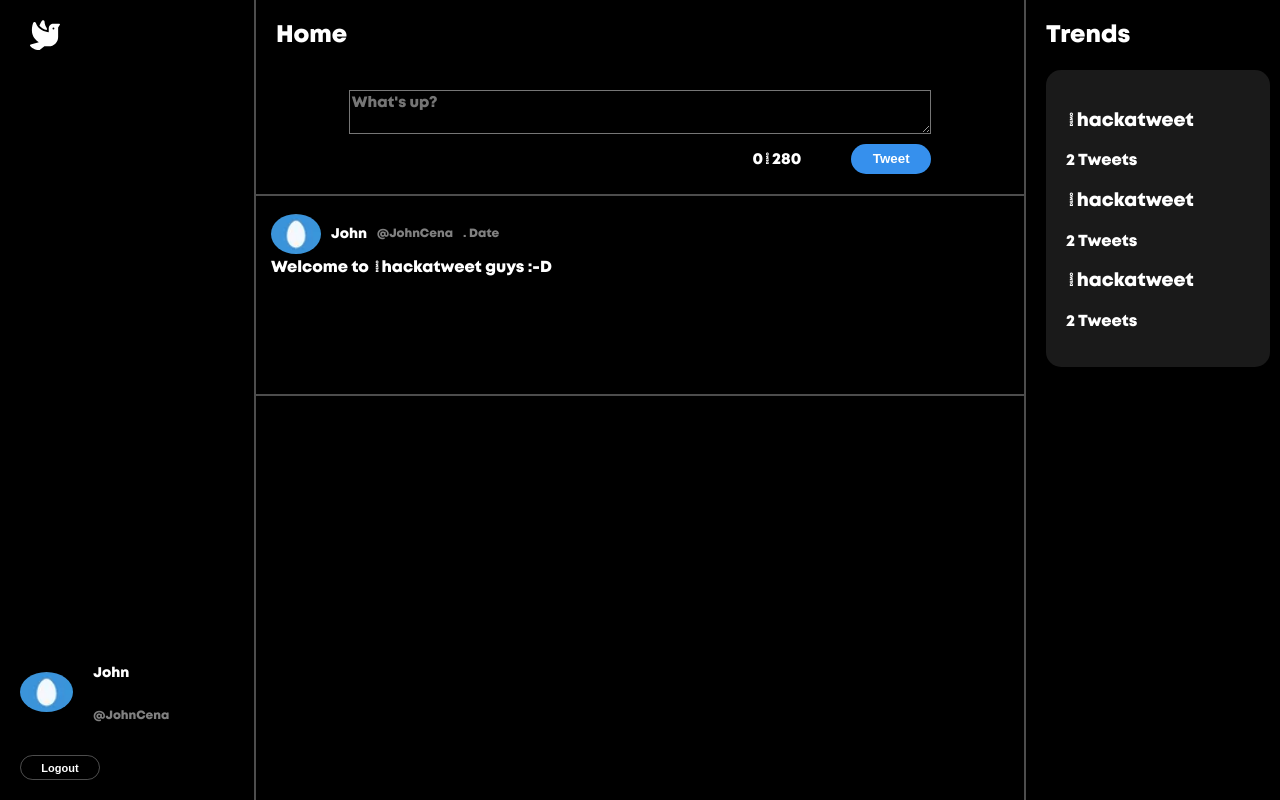
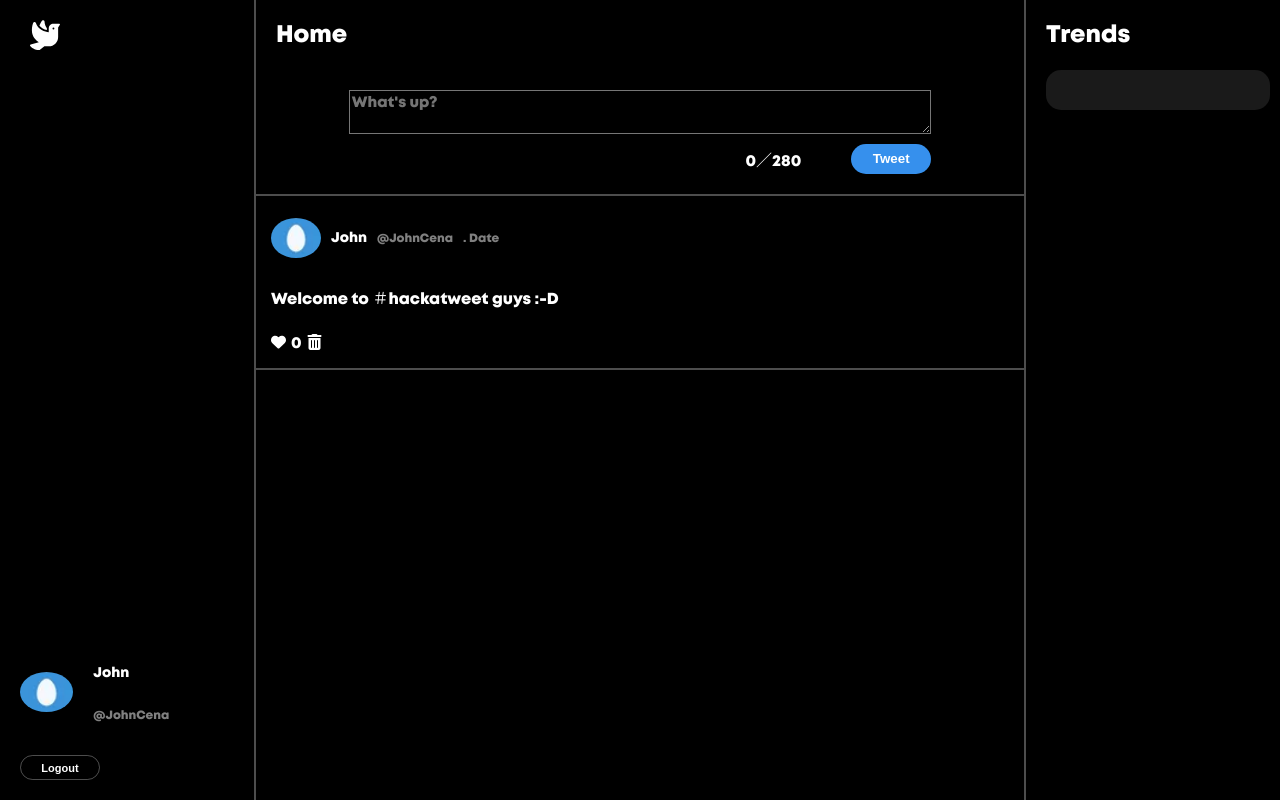
Before and after one commit to Roman06190/hackatweet-frontend, a Next.js app: page /home in a window 1280 px wide. Built offline with nearby package versions, Linux system fonts and the light colour scheme.

Commit message:
structure des composants terminés

```diff
--- a/components/Home.js
+++ b/components/Home.js
@@ -1,18 +1,23 @@
 import styles from "../styles/Home.module.css";
 import { FontAwesomeIcon } from "@fortawesome/react-fontawesome";
 import { faDove } from "@fortawesome/free-solid-svg-icons";
+import LastTweets from "./LastTweets";
 import Tweet from "./Tweet";
+import Link from "next/link";
 
 function Home() {
   return (
     <div className={styles.main}>
       <div className={styles.user}>
+        <Link href="/">
           <FontAwesomeIcon
             className={styles.icon}
             icon={faDove}
             rotation={180}
             style={{ color: "#ffffff" }}
           />
+        </Link>
+
         <div className={styles.profile}>
           <div className={styles.boxBottom}>
             <img
@@ -28,38 +33,13 @@ function Home() {
           <button className={styles.btnLogout}>Logout</button>
         </div>
       </div>
-      <div className={styles.tweets}>
-        <h2>Home</h2>
-        <div className={styles.tweet}>
-          <textarea
-            className={styles.textarea}
-            placeholder="What's up?"
-          ></textarea>
-          <div className={styles.submit}>
-            <span>0/280</span>
-            <button className={styles.btnTweet}>Tweet</button>
-          </div>
-        </div>
-        <div className={styles.containerTweets}>
+      <div className={styles.middle}>
         <Tweet />
-        </div>
+        <LastTweets />
       </div>
       <div className={styles.trends}>
         <h2>Trends</h2>
-        <div className={styles.hash}>
-          <div>
-            <h3>#hackatweet</h3>
-            <p>2 Tweets</p>
-          </div>
-          <div>
-            <h3>#hackatweet</h3>
-            <p>2 Tweets</p>
-          </div>
-          <div>
-            <h3>#hackatweet</h3>
-            <p>2 Tweets</p>
-          </div>
-        </div>
+        <div className={styles.hash}></div>
       </div>
     </div>
   );
--- /dev/null
+++ b/components/LastTweets.js
@@ -0,0 +1,30 @@
+import styles from "../styles/LastTweets.module.css";
+import { FontAwesomeIcon } from "@fortawesome/react-fontawesome";
+import { faHeart, faTrashCan } from "@fortawesome/free-solid-svg-icons";
+
+function LastTweets() {
+  return (
+    <div className={styles.main}>
+      <div className={styles.profile}>
+        <img className={styles.image} src="/profile.webp" alt="Photo profile" />
+        <div className={styles.boxText}>
+          <h3>John</h3>
+          <p className={styles.para}>@JohnCena</p>
+          <p className={styles.para}>. Date</p>
+        </div>
+      </div>
+      <div>Welcome to ＃hackatweet guys :-D</div>
+      <div>
+        <FontAwesomeIcon
+          className={styles.iconHeart}
+          icon={faHeart}
+          style={{ color: "#ffffff" }}
+        />
+        <span>0</span>
+        <FontAwesomeIcon className={styles.iconTrash} icon={faTrashCan} />
+      </div>
+    </div>
+  );
+}
+
+export default LastTweets;
--- a/components/Tweet.js
+++ b/components/Tweet.js
@@ -2,16 +2,18 @@ import styles from "../styles/Tweet.module.css";
 
 function Tweet() {
   return (
-    <div className={styles.main}>
-      <div className={styles.profile}>
-        <img className={styles.image} src="/profile.webp" alt="Photo profile" />
-        <div className={styles.boxText}>
-          <h3>John</h3>
-          <p className={styles.para}>@JohnCena</p>
-          <p className={styles.para}>. Date</p>
+    <div className={styles.home}>
+      <h2>Home</h2>
+      <div className={styles.tweet}>
+        <textarea
+          className={styles.textarea}
+          placeholder="What's up?"
+        ></textarea>
+        <div className={styles.submit}>
+          <span>0／280</span>
+          <button className={styles.btnTweet}>Tweet</button>
         </div>
       </div>
-      <div>Welcome to #hackatweet guys :-D</div>
     </div>
   );
 }
--- a/styles/Home.module.css
+++ b/styles/Home.module.css
@@ -22,6 +22,7 @@
   margin: 20px;
   width: 50px;
   rotate: 180deg;
+  cursor: pointer;
 }
 
 .profile {
@@ -72,63 +73,13 @@
   opacity: 0.8;
 }
 
-.tweets {
+.middle {
   display: flex;
   flex-direction: column;
   align-items: flex-start;
   justify-content: flex-start;
   height: 100%;
   width: 60%;
-}
-
-.tweets h2 {
-  padding-left: 20px;
-}
-
-.tweet {
-  display: flex;
-  flex-direction: column;
-  align-items: center;
-  gap: 10px;
-  width: 100%;
-  border-bottom: 2px solid rgba(255, 255, 255, 0.3);
-  padding: 20px;
-}
-
-.textarea {
-  background-color: transparent;
-  width: 80%;
-  color: white;
-  font-size: 15px;
-  font-family: "montheavy_demo";
-}
-
-.submit {
-  display: flex;
-  width: 80%;
-  align-items: center;
-  justify-content: flex-end;
-}
-
-.btnTweet {
-  background-color: #3690ed;
-  color: white;
-  width: 80px;
-  height: 30px;
-  border: none;
-  border-radius: 50px;
-  font-weight: bold;
-  cursor: pointer;
-  margin-left: 50px;
-}
-
-.btnTweet:hover {
-  opacity: 0.8;
-}
-
-.containerTweets {
-  overflow: auto;
-  width: 100%;
 }
 
 .trends {
--- /dev/null
+++ b/styles/LastTweets.module.css
@@ -0,0 +1,48 @@
+.main {
+  display: flex;
+  flex-direction: column;
+  align-items: flex-start;
+  justify-content: space-between;
+  height: 170px;
+  border-bottom: 2px solid rgba(255, 255, 255, 0.3);
+  padding: 15px;
+  width: 100%;
+}
+
+.profile {
+  display: flex;
+  justify-content: center;
+  align-items: center;
+  gap: 10px;
+  font-size: 12px;
+}
+
+.image {
+  border-radius: 50%;
+  width: 50px;
+  height: 40px;
+}
+
+.boxText {
+  display: flex;
+  justify-content: center;
+  align-items: center;
+  width: 100%;
+  gap: 10px;
+}
+
+.para {
+  opacity: 0.5;
+}
+
+.iconHeart {
+  width: 15px;
+  margin-right: 5px;
+  cursor: pointer;
+}
+
+.iconTrash {
+  width: 15px;
+  margin-left: 5px;
+  cursor: pointer;
+}
--- a/styles/Tweet.module.css
+++ b/styles/Tweet.module.css
@@ -1,34 +1,53 @@
-.main {
+.home {
   display: flex;
   flex-direction: column;
   align-items: flex-start;
+  justify-content: flex-start;
   height: 200px;
-  border-bottom: 2px solid rgba(255, 255, 255, 0.3);
-  padding: 15px;
+  width: 100%;
 }
 
-.profile {
+.home h2 {
+  padding-left: 20px;
+}
+
+.tweet {
   display: flex;
-  justify-content: center;
+  flex-direction: column;
   align-items: center;
   gap: 10px;
-  font-size: 12px;
+  width: 100%;
+  border-bottom: 2px solid rgba(255, 255, 255, 0.3);
+  padding: 20px;
 }
 
-.image {
-  border-radius: 50%;
-  width: 50px;
-  height: 40px;
+.textarea {
+  background-color: transparent;
+  width: 80%;
+  color: white;
+  font-size: 15px;
+  font-family: "montheavy_demo";
 }
 
-.boxText {
+.submit {
   display: flex;
-  justify-content: center;
+  width: 80%;
   align-items: center;
-  width: 100%;
-  gap: 10px;
+  justify-content: flex-end;
 }
 
-.para {
-  opacity: 0.5;
+.btnTweet {
+  background-color: #3690ed;
+  color: white;
+  width: 80px;
+  height: 30px;
+  border: none;
+  border-radius: 50px;
+  font-weight: bold;
+  cursor: pointer;
+  margin-left: 50px;
 }
+
+.btnTweet:hover {
+  opacity: 0.8;
+}
```
Lines whose indentation alone changed are shown as unchanged.
